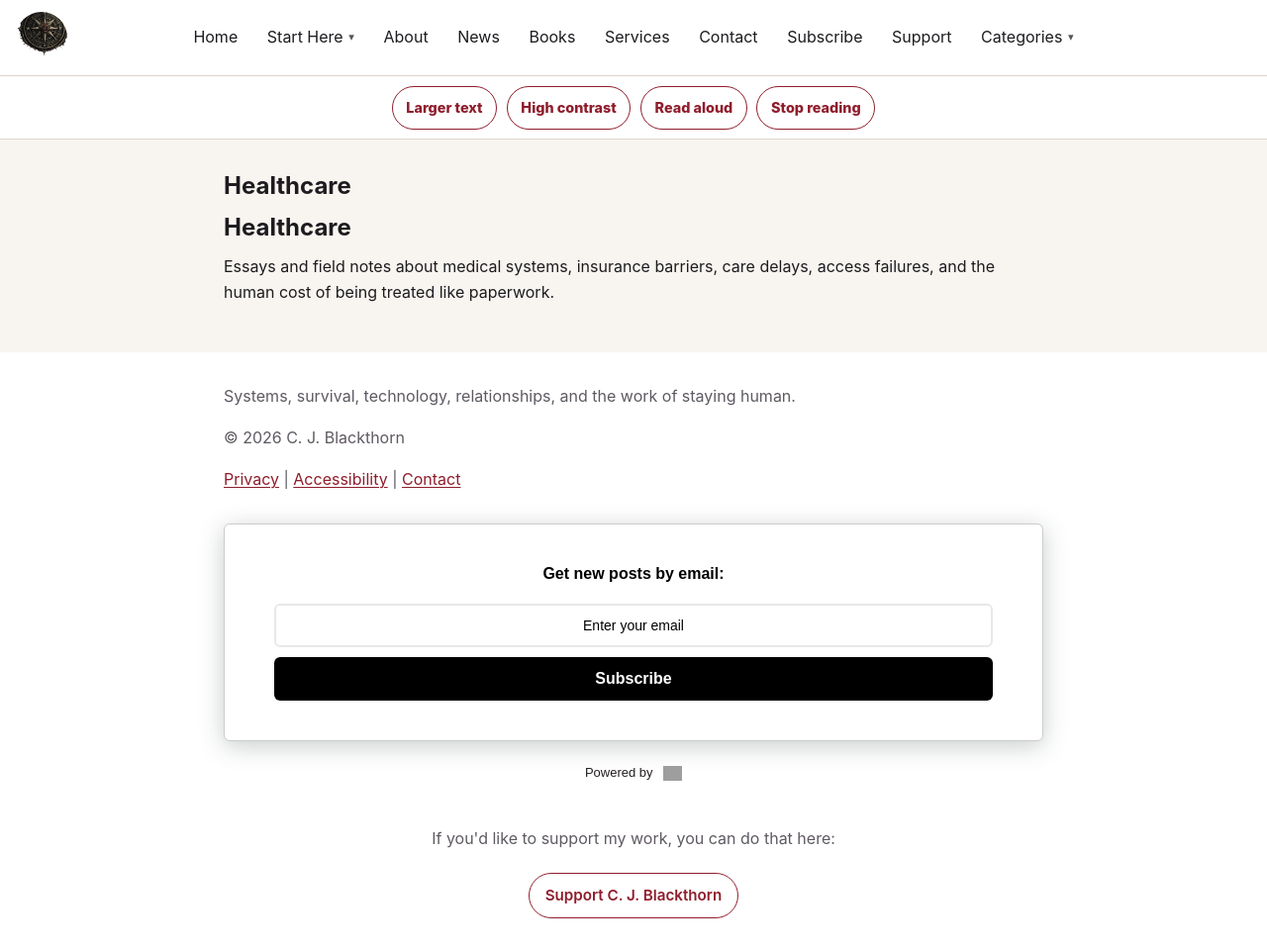
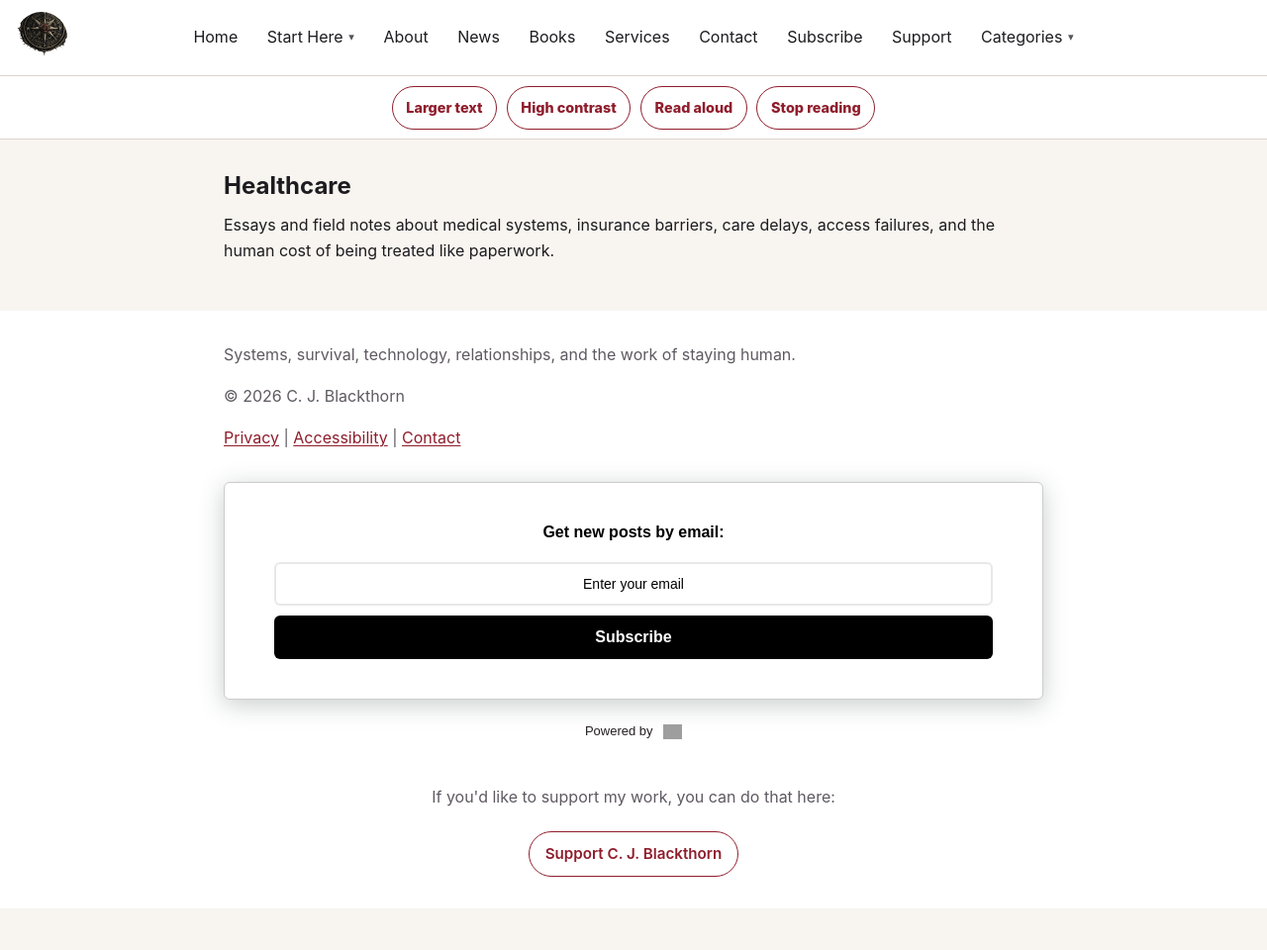
Before and after one commit to cjblackthorn/cjblackthorn.github.io, a Jekyll site: the page built from categories/healthcare.md, in a window 1280 px wide and 960 px high. Shown: the whole window at 99% size. Built offline with Jekyll 4.4.1, drawn with Linux system fonts in a browser that asks for light colours; grey boxes are pictures that could not be loaded.

Commit message:
Remove duplicate category headings

```diff
--- a/categories/healthcare.md
+++ b/categories/healthcare.md
@@ -4,8 +4,6 @@ title: Healthcare
 permalink: /categories/healthcare/
 description: Healthcare essays and field notes from Blackthorn Field Notes.
 ---
-
-# Healthcare
 
 Essays and field notes about medical systems, insurance barriers, care delays, access failures, and the human cost of being treated like paperwork.
 
```
